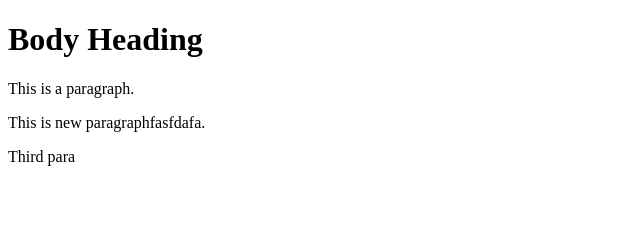
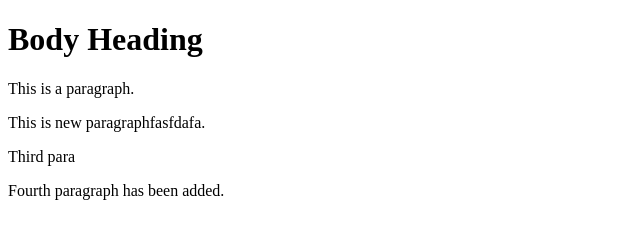
Before and after one commit to shivamsingh76/test, a plain HTML site: page index.html in a window 1280 px wide. Shown: the whole page, without its empty margins (0-640 px from the left). Drawn offline with Linux system fonts and the light colour scheme.

Commit message:
Hopefully final commit

```diff
--- a/index.html
+++ b/index.html
@@ -9,5 +9,7 @@
 	<p>This is a paragraph.</p>
 	<p>This is new paragraphfasfdafa.</p>
 	<p>Third para</p>
+	<p>Fourth paragraph has been added.</p>
+
 </body>
 </html>
```
Also changed, not shown: text.txt.
